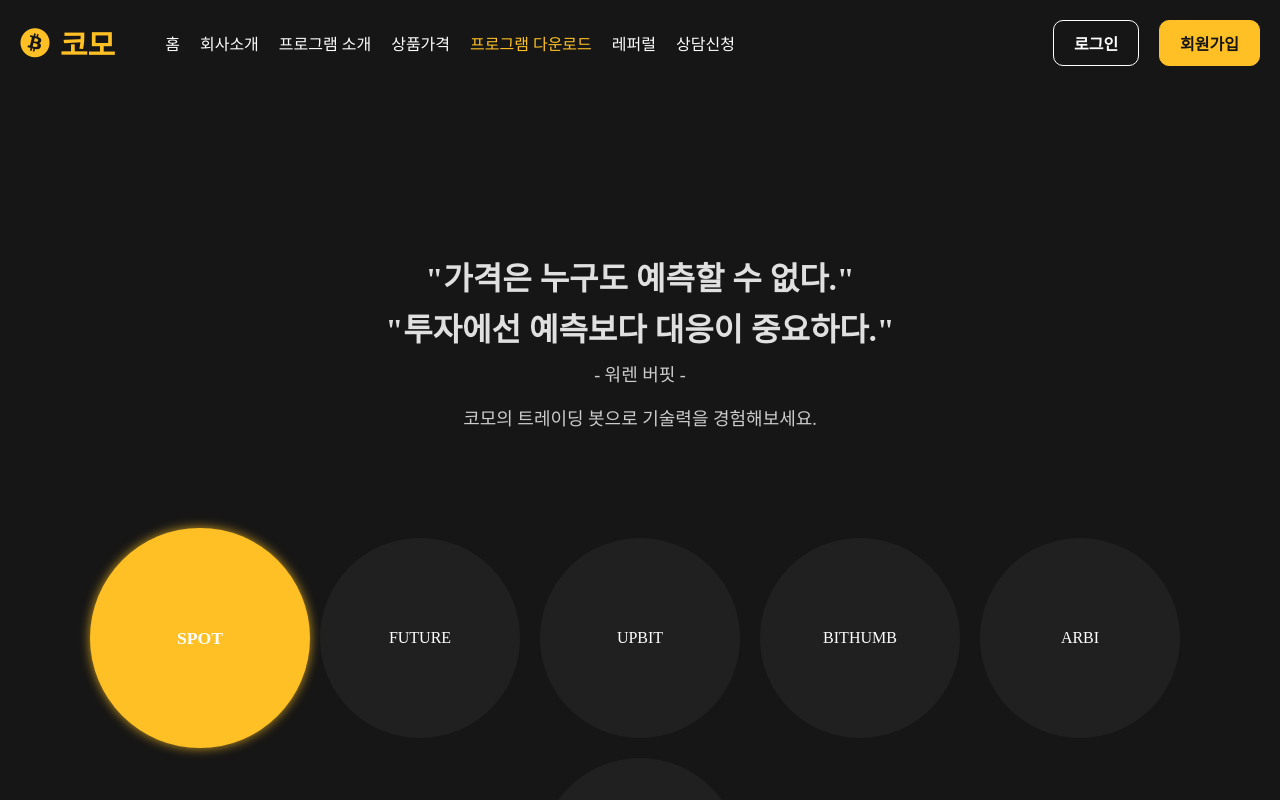
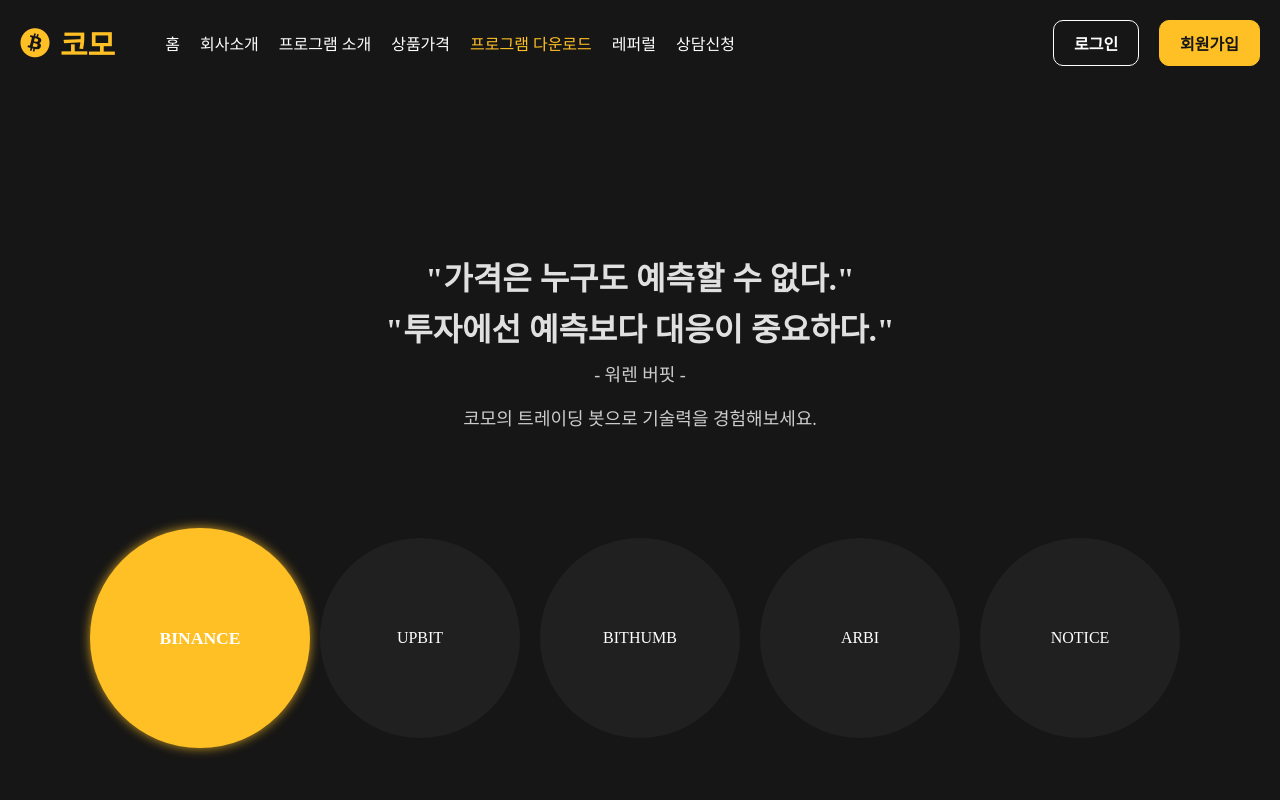
Before and after one commit to Ryugi62/como_website, a Vue app in the folder web/: page /download in a window 1280 px wide. Shown: the top 800 px of the page. Built offline with nearby package versions, Linux system fonts and the light colour scheme.

Commit message:
feat : change botList data

```diff
--- a/web/src/views/DownloadView.vue
+++ b/web/src/views/DownloadView.vue
@@ -60,7 +60,7 @@ export default {
   },
   data() {
     return {
-      botList: ["SPOT", "FUTURE", "UPBIT", "BITHUMB", "ARBI", "NOTICE"],
+      botList: ["BINANCE", "UPBIT", "BITHUMB", "ARBI", "NOTICE"],
       activeBotIndex: 0,
       durations: [
         {
```
